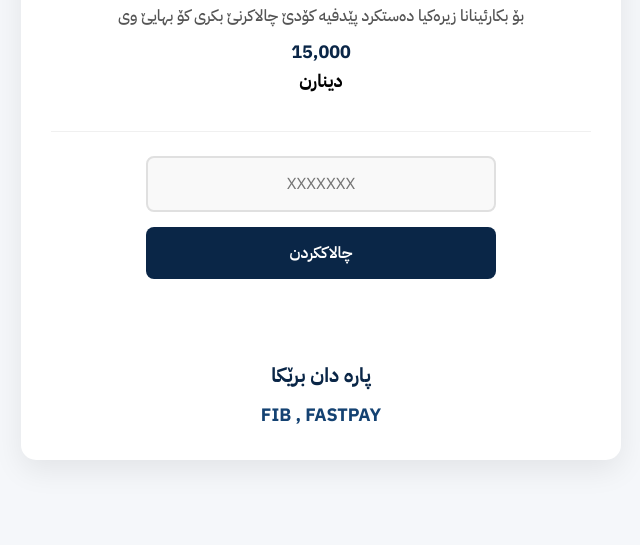
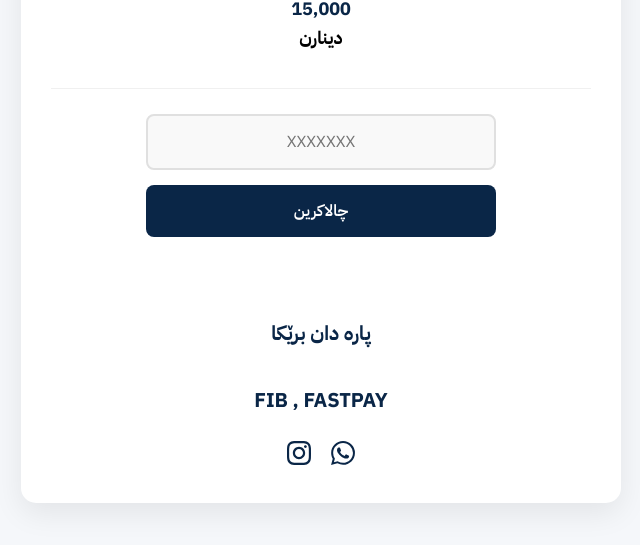
Before and after one commit to Devmoneer/0, a plain HTML site: page public/index.html in a window 1280 px wide. Shown: the part 207-752 px from the top of the page, without its empty margins (319-959 px from the left). Drawn offline with Linux system fonts and the light colour scheme.

Commit message:
Add files via upload

```diff
--- a/public/css/style.css
+++ b/public/css/style.css
@@ -217,3 +217,16 @@
         font-size: 13px;
     }
 }
+
+.icons {
+    display: flex;
+    gap: 20px;
+    text-decoration: none;
+    text-decoration: none;
+
+}
+
+
+.icons a {
+    color: #0A2647;
+}
--- a/public/index.html
+++ b/public/index.html
@@ -19,7 +19,7 @@
 
         <div class="input-container">
             <input type="passwor" class="rtl-input" placeholder="XXXXXXX" id="code-input">
-            <button id="submit-btn">چالاککردن</button>
+            <button id="submit-btn">چالاکرین</button>
         </div>
         <div id="message" class="message"></div>
 
@@ -29,6 +29,28 @@
         </p>
 
         <p class="pay">FIB , FASTPAY</p>
+
+
+
+
+
+
+
+
+        <div class="icons">
+            <a class="insta" href="#">
+                <svg xmlns="http://www.w3.org/2000/svg" viewBox="0 0 24 24" width="24" height="24">
+                    <path d="M12 2.163c3.204 0 3.584.012 4.85.07 3.252.148 4.771 1.691 4.919 4.919.058 1.265.069 1.645.069 4.849 0 3.205-.012 3.584-.069 4.849-.149 3.225-1.664 4.771-4.919 4.919-1.266.058-1.644.07-4.85.07-3.204 0-3.584-.012-4.849-.07-3.26-.149-4.771-1.699-4.919-4.92-.058-1.265-.07-1.644-.07-4.849 0-3.204.013-3.583.07-4.849.149-3.227 1.664-4.771 4.919-4.919 1.266-.057 1.645-.069 4.849-.069zm0-2.163c-3.259 0-3.667.014-4.947.072-4.358.2-6.78 2.618-6.98 6.98-.059 1.281-.073 1.689-.073 4.948 0 3.259.014 3.668.072 4.948.2 4.358 2.618 6.78 6.98 6.98 1.281.058 1.689.072 4.948.072 3.259 0 3.668-.014 4.948-.072 4.354-.2 6.782-2.618 6.979-6.98.059-1.28.073-1.689.073-4.948 0-3.259-.014-3.667-.072-4.947-.196-4.354-2.617-6.78-6.979-6.98-1.281-.059-1.69-.073-4.949-.073zm0 5.838c-3.403 0-6.162 2.759-6.162 6.162s2.759 6.163 6.162 6.163 6.162-2.759 6.162-6.163c0-3.403-2.759-6.162-6.162-6.162zm0 10.162c-2.209 0-4-1.79-4-4 0-2.209 1.791-4 4-4s4 1.791 4 4c0 2.21-1.791 4-4 4zm6.406-11.845c-.796 0-1.441.645-1.441 1.44s.645 1.44 1.441 1.44c.795 0 1.439-.645 1.439-1.44s-.644-1.44-1.439-1.44z" fill="currentColor"/>
+                </svg>
+                </a>
+
+                 <a href="#" class="wathsapp">
+                    <svg xmlns="http://www.w3.org/2000/svg" viewBox="0 0 24 24" width="24" height="24">
+                        <path d="M17.472 14.382c-.297-.149-1.758-.867-2.03-.967-.273-.099-.471-.148-.67.15-.197.297-.767.966-.94 1.164-.173.199-.347.223-.644.075-.297-.15-1.255-.463-2.39-1.475-.883-.788-1.48-1.761-1.653-2.059-.173-.297-.018-.458.13-.606.134-.133.298-.347.446-.52.149-.174.198-.298.298-.497.099-.198.05-.371-.025-.52-.075-.149-.669-1.612-.916-2.207-.242-.579-.487-.5-.669-.51-.173-.008-.371-.01-.57-.01-.198 0-.52.074-.792.372-.272.297-1.04 1.016-1.04 2.479 0 1.462 1.065 2.875 1.213 3.074.149.198 2.096 3.2 5.077 4.487.709.306 1.262.489 1.694.625.712.227 1.36.195 1.871.118.571-.085 1.758-.719 2.006-1.413.248-.694.248-1.289.173-1.413-.074-.124-.272-.198-.57-.347m-5.421 7.403h-.004a9.87 9.87 0 01-5.031-1.378l-.361-.214-3.741.982.998-3.648-.235-.374a9.86 9.86 0 01-1.51-5.26c.001-5.45 4.436-9.884 9.888-9.884 2.64 0 5.122 1.03 6.988 2.898a9.825 9.825 0 012.893 6.994c-.003 5.45-4.437 9.884-9.885 9.884m8.413-18.297A11.815 11.815 0 0012.05 0C5.495 0 .16 5.335.157 11.892c0 2.096.547 4.142 1.588 5.945L.057 24l6.305-1.654a11.882 11.882 0 005.683 1.448h.005c6.554 0 11.89-5.335 11.893-11.893a11.821 11.821 0 00-3.48-8.413z" fill="currentColor"/>
+                    </svg>
+                 </a>
+        </div>
+
     </div>
 
 
```
Also changed, not shown: src/scss/js/main.js (added, +28 -0 lines).
